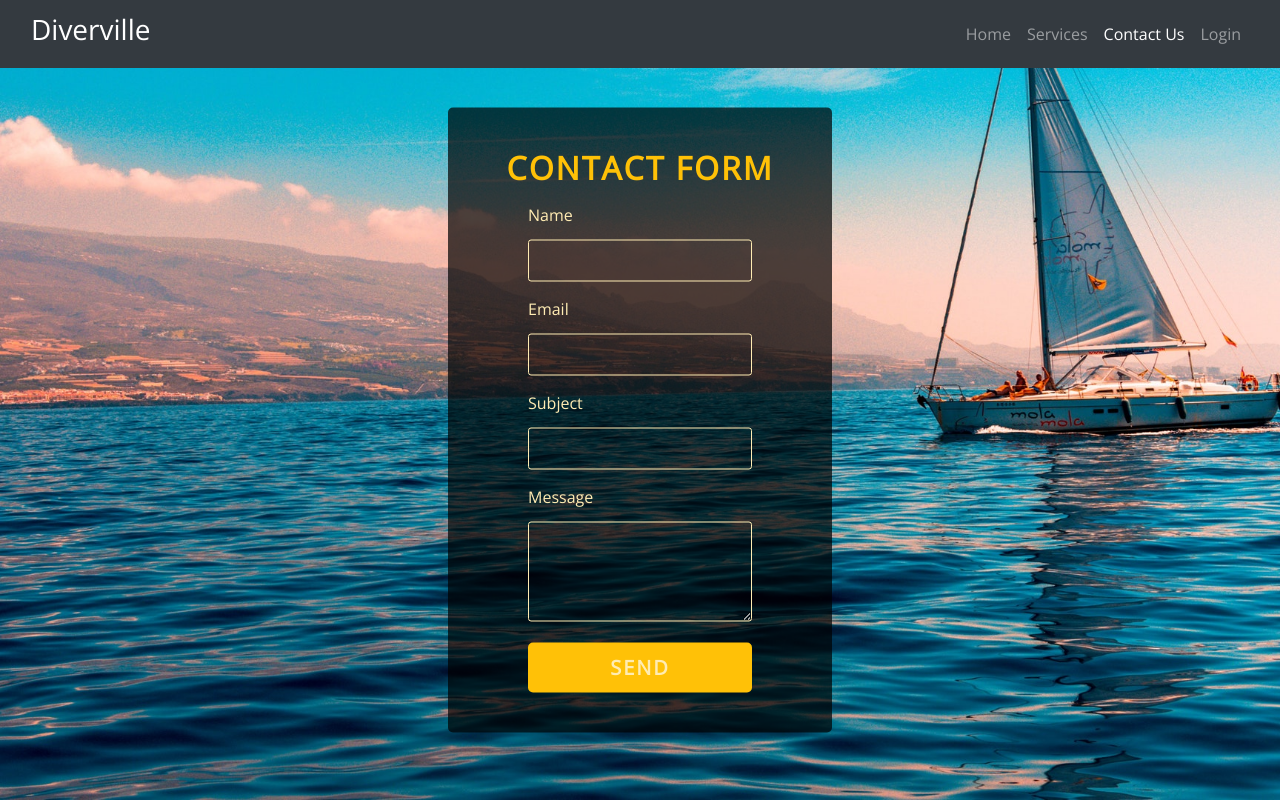
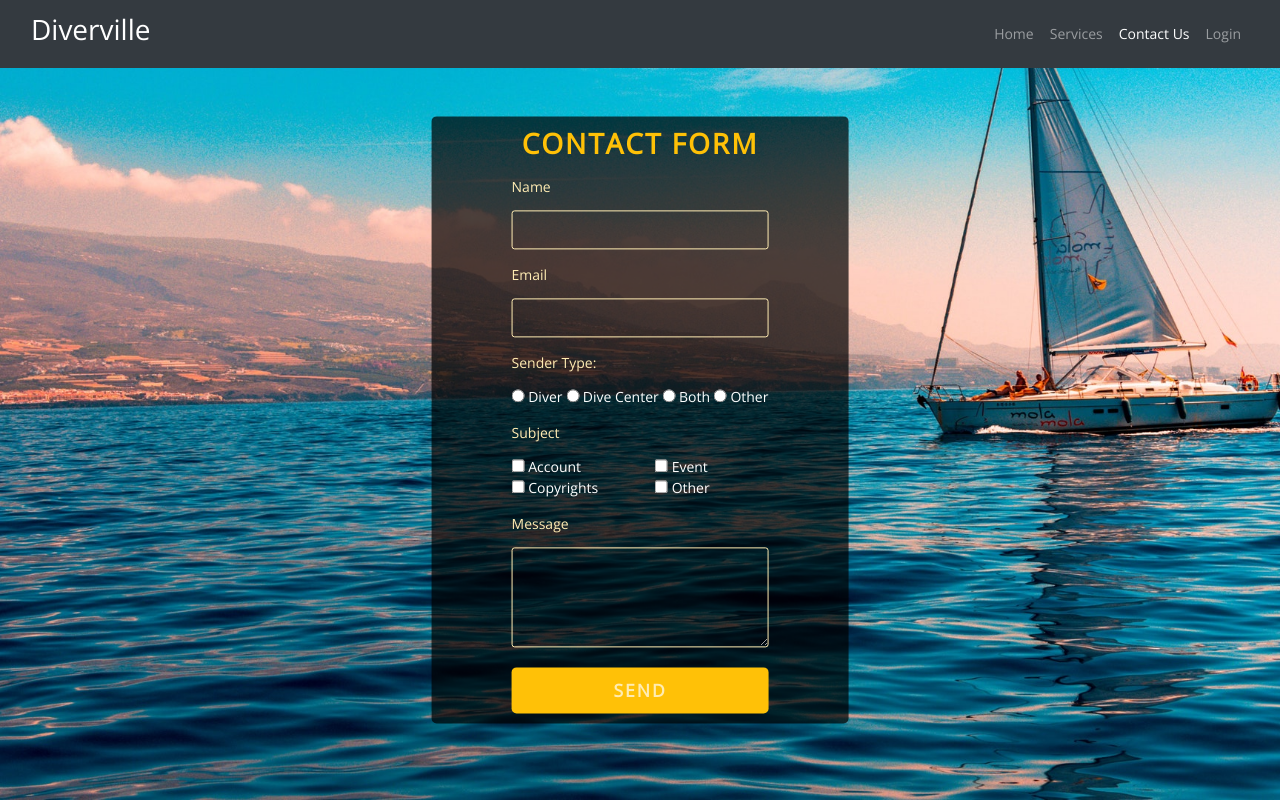
Before and after one commit to zoncrypto/DivingWebsite, a PHP site: page /app/contactus.php in a window 1280 px wide. Run offline with PHP 8.4, Linux system fonts and the light colour scheme; some libraries are stand-ins or nearby versions.

Commit message:
Contact form

```diff
--- a/views/contactus.html
+++ b/views/contactus.html
@@ -24,8 +24,30 @@
 				<input id="email" type="text" class="input">
 			</div>
 			<div class="items">
+				<label for="radio" class="label">Sender Type:</label>
+				<input type="radio" name="type" value="diver"> Diver
+				<input type="radio" name="type" value="diveCenter"> Dive Center
+				<input type="radio" name="type" value="both"> Both
+				<input type="radio" name="type" value="other"> Other
+			</div>
+			<div class="items">
 				<label for="subject" class="label">subject</label>
-						<input id="subject" type="text" class="input">
+				<div class="row">
+					<div class="col-6">
+						<input type="checkbox" name="subject1" value="Account Issues"> Account
+					</div>
+					<div class="col-6">
+						<input type="checkbox" name="subject2" value="Event Issue"> Event
+					</div>
+				</div>
+				<div class="row">
+					<div class="col-6">
+						<input type="checkbox" name="subject1" value="Account Issues"> Copyrights
+					</div>
+					<div class="col-6">
+						<input type="checkbox" name="subject1" value="Account Issues"> Other
+					</div>
+				</div>
 			</div>
 			<div class="items">
 				<label for="msg" class="label">message</label>
--- a/views/css/contact.css
+++ b/views/css/contact.css
@@ -5,6 +5,7 @@
 	padding: 0;
 	outline: none;
 	box-sizing: border-box;
+	color:white;
 }
 
 body{
@@ -13,7 +14,7 @@ body{
 	width: 100%;
 	height: 100vh;
 	font-family: 'Open Sans', sans-serif;
-	font-size: 16px;
+	font-size: 14px;
 }
 
 .wrapper{
@@ -29,7 +30,7 @@ body{
 	max-width: 500px;
 	height: auto;
 	background: rgba(0,0,0,0.7);
-	padding: 40px 50px;
+	padding: 10px 50px;
 	border-radius: 5px;
 }
 
--- a/views/dive_spot.html
+++ b/views/dive_spot.html
@@ -10,7 +10,7 @@ width=device-width" />
 <script type="text/javascript" src="https://js.api.here.com/v3/3.1/mapsjs-service.js"></script>
 <script type="text/javascript" src="https://js.api.here.com/v3/3.1/mapsjs-ui.js"></script>
 <script type="text/javascript" src="https://js.api.here.com/v3/3.1/mapsjs-mapevents.js"></script>
-<script type="text/javascript" src='../js-examples-rendering-helpers/iframe-height.js'></script>
+<!-- <script type="text/javascript" src='../js-examples-rendering-helpers/iframe-height.js'></script> -->
 <link rel="stylesheet" type="text/css" href="https://js.api.here.com/v3/3.1/mapsjs-ui.css" />
 <link rel="stylesheet" href="../views/css/dive_spot.css">
 
--- a/views/slider.js
+++ b/views/slider.js
@@ -14,7 +14,7 @@ function currentSlide(n) {
 function showSlides(n) {
     var i;
     var slides = document.getElementsByClassName("mySlides");
-    var dots = document.getElementsByClassName("demo");
+    var dots = document.getElementsByClassName("cursor");
     if (n > slides.length) { slideIndex = 1 }
     if (n < 1) { slideIndex = slides.length }
     for (i = 0; i < slides.length; i++) {
```
Also changed, not shown: views/css/dive_event.css (+2 -129 lines), views/dive_event.html (+17 -12 lines), views/dive_event.js (deleted, +0 -28 lines). Lines whose indentation alone changed are shown as unchanged.
